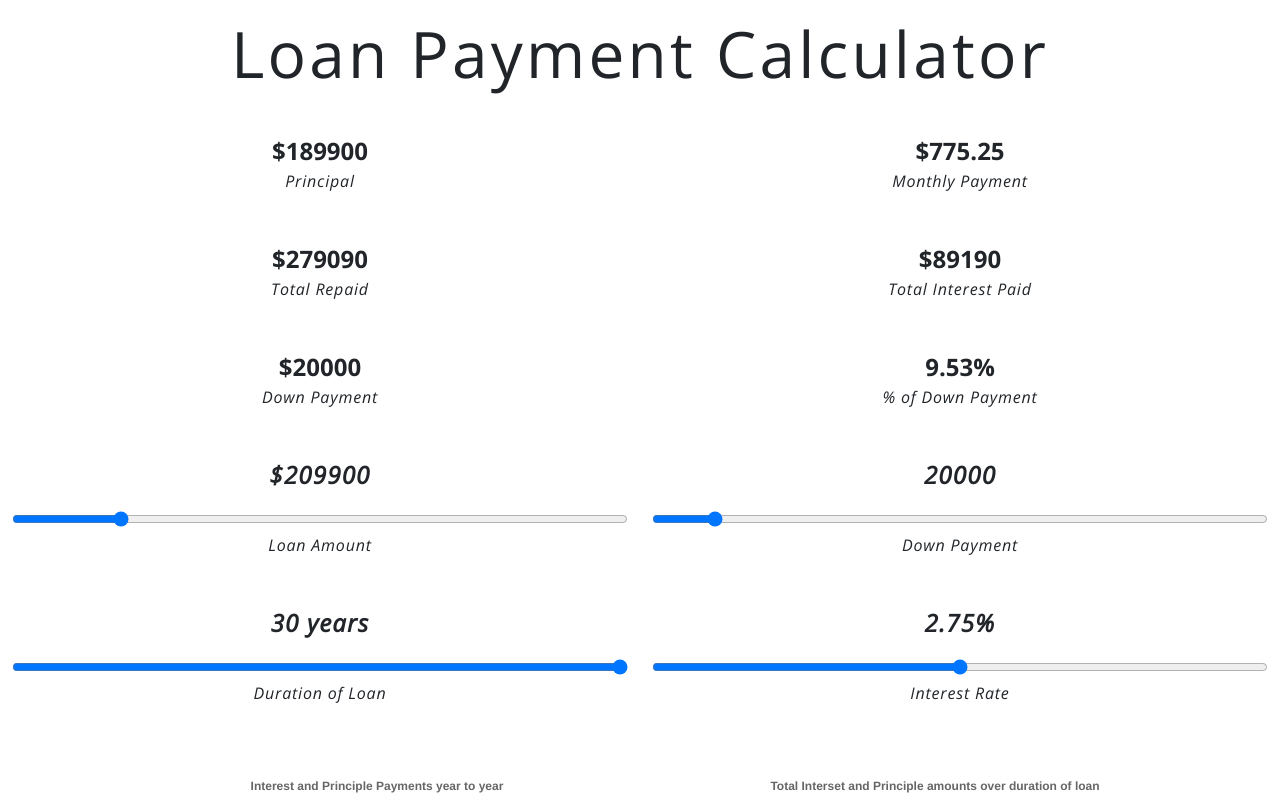
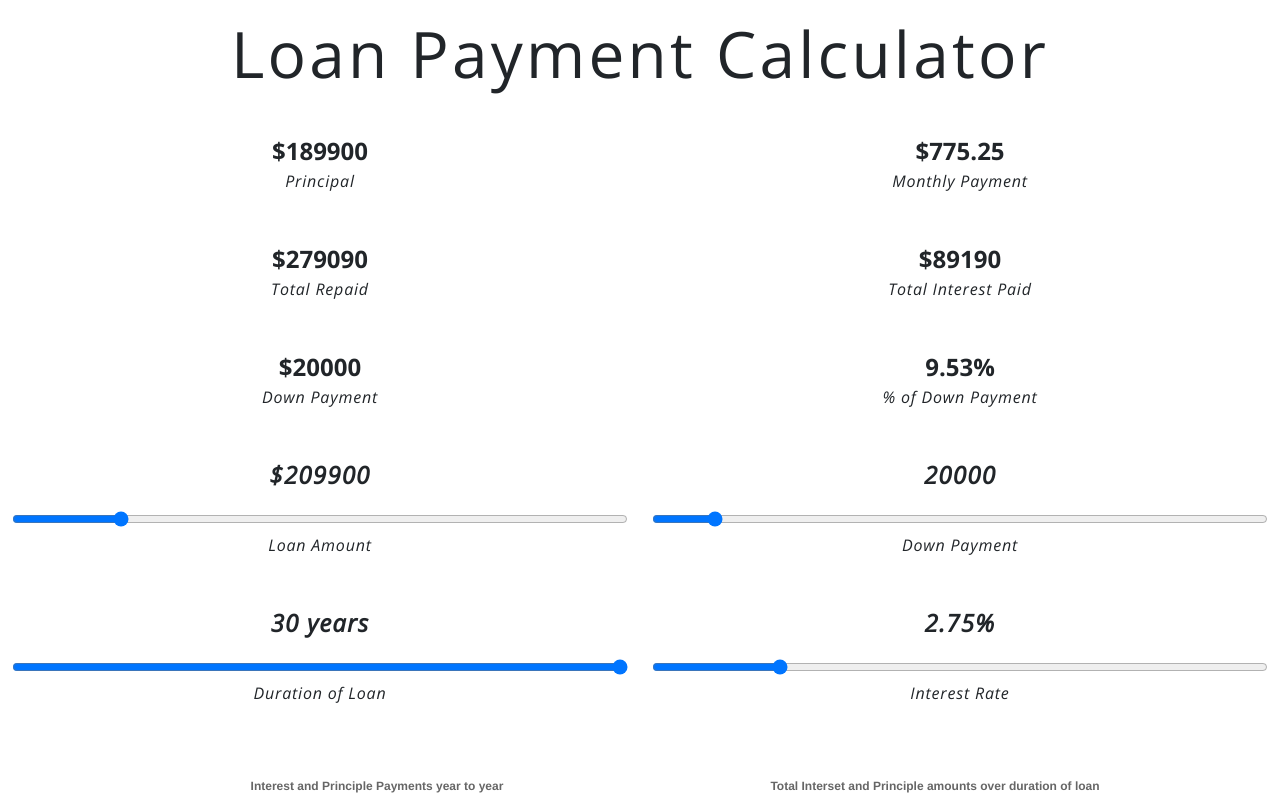
Before and after one commit to jacobbarnette/amorization-table, a React (Create React App) app: page / in a window 1280 px wide. Shown: the top 800 px of the page. Built offline with nearby package versions, Linux system fonts and the light colour scheme.

Commit message:
fixed issue with interestRate displaying 2.75 but bar 50% filled

```diff
--- a/src/components/Main.js
+++ b/src/components/Main.js
@@ -108,6 +108,7 @@ const Main = () => {
             <Col>
               <p className="sliderText">{interestRates}%</p>
               <input
+                value={interestRates}
                 className=""
                 min="1"
                 max="10"
```
